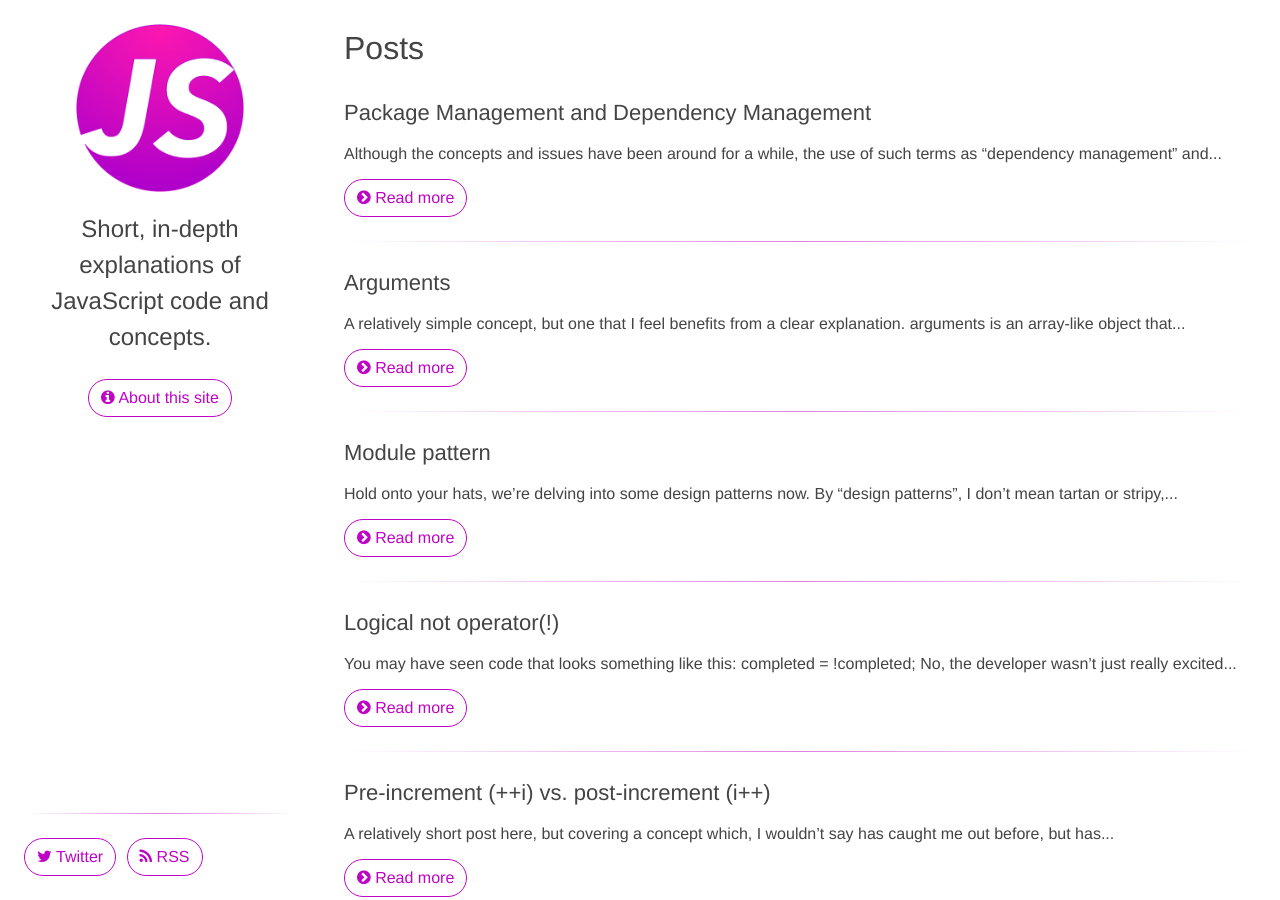
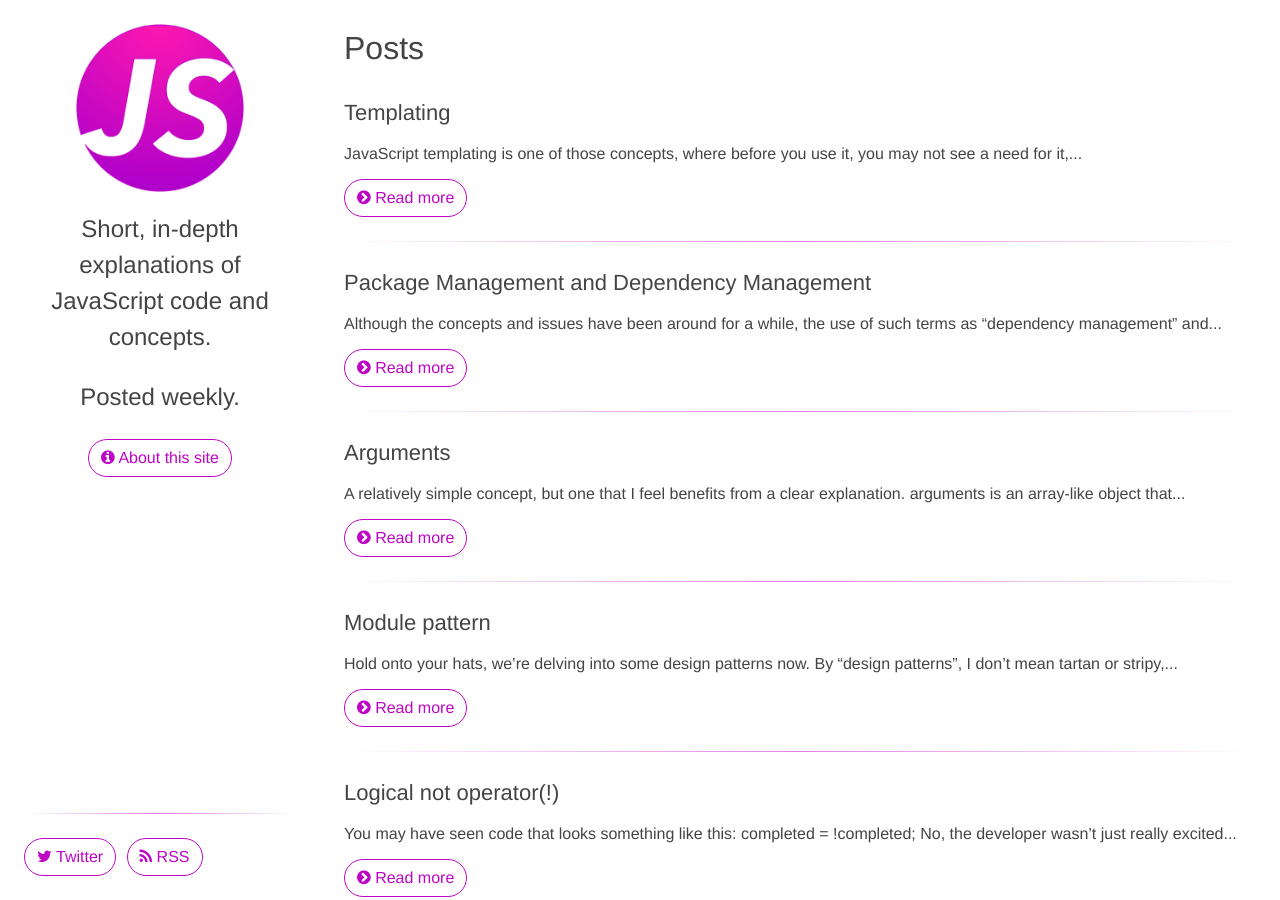
Before and after one commit to benhowdle89/js-idioms, a Jekyll site: the page built from index.html, in a window 1280 px wide and 900 px high. Built offline with Jekyll 4.4.1, drawn with Linux system fonts in a browser that asks for light colours; nearby versions of some CDN libraries; comment, search, counter and statistics services are not loaded; some of the changed lines change nothing that is shown.

Commit message:
new post

```diff
--- a/_includes/header.html
+++ b/_includes/header.html
@@ -12,6 +12,8 @@
 
   <h2>Short, in-depth explanations of JavaScript code and concepts.</h2>
 
+  <h2>Posted weekly.</h2>
+
   <div class="centered">
     <a href="/about" class="button"><i class="fa fa-info-circle"></i> About this site</a>
   </div>
--- /dev/null
+++ b/_posts/2014-08-08-templating.markdown
@@ -0,0 +1,153 @@
+---
+layout: post
+title:  "Templating"
+date:   2014-08-08 18:25:31
+---
+
+JavaScript templating is one of those concepts, where before you use it, you may not see a need for it, but once you have; there's no going back. It makes sense. It keeps things clean. But what exactly is templating?
+
+Well, a template in generic terms means a document which can be built upon or from to produce other documents. This meaning does carry across fairly well to web. We're going to be looking at JavaScript templating and how it can aid us in writing our websites and web applications.
+
+## Using templates
+
+Imagine we have an autocomplete input on our website, which, when the user types something in, we take that value, send it off to our backend server and then display the results from the server on the page.
+
+Which might look something like this:
+
+{% highlight javascript %}
+
+$('#searchInput').on('keyup', function(e){
+	var value = $(this).val();
+	$.ajax({
+		url: "/autocomplete/" + value,
+		success: function(results){
+			var resultsEl = $('#results');
+			resultsEl.empty();
+			for(var i = 0; i < results.length; i++){
+				resultsEl.append('<li class="search-result">' + results[i].item + '</li>');
+			}
+		}
+	});
+});
+
+{% endhighlight %}
+
+A fairly simple piece of functionality. We receive an array from our server in the `success` function and we then use a `for` loop on the array and build up a string of HTML inside the `append` function which puts it into the DOM, with the value concatenated into the middle. Now this example, although small and rudimentary, can hopefully illustrate that if we develop more complex features, this might turn into spaghetti code.
+
+So before we move on to how templating might aid us here, it might be worth looking at what, potentially, might trip us up or slow us down in the future.
+
+Firstly, the mixing of markup and JavaScript in the same file is generally advised against. If you want to change the HTML for the autocomplete feature, wouldn't it be nice to *actually go to a HTML file* and not open up your JavaScript? If you have designers on your team who can do HTML and CSS, they're certainly not going to want to trawl through your JavaScript files to change a CSS class name. So, we want to put our HTML into HTML files and we want to write HTML, not some mangled string of concatenated mess, which lives inside a JavaScript function. Right. On we go to templating.
+
+For today's post, I'm going to be using the [Handlebars](http://handlebarsjs.com/) templating engine in all the examples, to keep it simple. Handlebars happens to be one of the most widely used and praised choices out there for templating, so we're in good hands.
+
+Lets start by illustrating how Handlebars works (which is similar to the rest), then we'll build up to a more realistic development workflow using Handlebars.
+
+{% highlight javascript %}
+<script id="results-template" type="text/x-handlebars-template"></script>
+{% raw %}{{#each results}}
+	<li class="search-result">{{item}}</li>
+{{/each}}{% endraw %}
+</script>
+{% endhighlight %}
+
+So, as you can see, a template is simply a fragment of HTML. It may be a whole UI component, or just one tag, like the one above. The main motivation is the pull the actual HTML *out* of your JavaScript code. There may be a couple of things that may strike you as odd in the above template. Firstly, it's inside a script tag. One method of using Handlebars, is store your fragments of HTML in script tags, but to change the `type` attribute to something other than `text/javascript`, which means that it won't be processed by the browser as *actual* JavaScript code. So next you might be thinking, what's up with the curly braces. These are special "tags" for Handlebars itself. It tells Handlebars that it needs to convert these and their contents into real HTML. The logic here hopefully looks quite self-explanatory, we're looping over the `results` array from our server, and then outputting an `<li>` for each, and then saying we want the `item` property from each object in the `results` array populated into our HTML. Once I show you how we integrate this into our JavaScript code from the beginning, it should hopefully be a lot simpler to understand.
+
+The code for this is as follows:
+
+{% highlight javascript %}
+
+$('#searchInput').on('keyup', function(e){
+	var value = $(this).val();
+	$.ajax({
+		url: "/autocomplete/" + value,
+		success: function(results){
+			var resultsEl = $('#results');
+			var source = $("#results-template").html(); // this is the contents of our script tag
+			var template = Handlebars.compile(source); // here we pass the template to Handlebars
+			var html = template(results); // Handlebars gives us a function which returns HTML. Results is from the server
+			resultsEl.html(html); // We can then use that HTML to populate into the DOM
+		}
+	});
+});
+
+{% endhighlight %}
+
+So, we kept our HTML out of our JavaScript code and we gave Handlebars the template and some data and it returned us some processed HTML, which we can pop into the DOM for the user to see.
+
+That should serve as a basic intro to templating, however, if you'd like to see more of what you can do with Handlebars, including registering your own functions (like the `#each` you saw above), then head on over to the [docs](http://handlebarsjs.com/) and have a go with some more of the advanced uses and features of Handlebars.
+
+## Hold on to your butts
+
+So I said at the start, that it would be excellent if we could house our HTML in separate files, and work on them without having to put them in script tags. But how? Well, we're going to use our knowledge of [dependency management]({% post_url 2014-08-01-package-management-and-dependency-management %}) and Handlebars pre-compilation.
+
+Handlebars pre-compilation means that you don't have to compile the template in the browser, it's actually sent to the browser already compiled and ready to go, which improves the performance, which is always nice.
+
+To use Browserify (dependency manager) and Handlebars pre-compilation, we're also going to briefly introduce another piece to our puzzle; Gulp. Now this post isn't an intro to Gulp, so I'm only going to explain the relevant parts of Gulp (enough to complete our templating functionality), and then follow up with another post specifically on JavaScript task runners (like Gulp and Grunt, for example). So if you create a new folder somewhere, and open up terminal. Hopefully you've got Node.js installed on your machine, if you haven't, head on over to [the site](http://nodejs.org) and download it - should only take a minute or two.
+
+In terminal, within your new project directory, create an `index.html`, a `main.js` and a `gulpfile.js`. Into the gulpfile, paste the below:
+
+{% highlight javascript %}
+var gulp = require('gulp');
+var source = require('vinyl-source-stream');
+var watchify = require('watchify');
+
+var hbsfy = require("hbsfy").configure({
+	extensions: ["html"]
+});
+
+gulp.task('scripts', function() {
+	var bundler = watchify('./main.js');
+
+	bundler.transform(hbsfy);
+
+	bundler.on('update', rebundle);
+
+	function rebundle() {
+		return bundler.bundle()
+			.pipe(source('built.js'))
+			.pipe(gulp.dest('./'));
+	}
+
+	return rebundle();
+});
+
+// default gulp task
+gulp.task('default', ['scripts']);
+{% endhighlight %}
+
+Once you've done that, type into terminal `npm install gulp -g`, when that's finished, type in `npm install watchify hbsfy vinyl-source-stream`. This will tell npm (Node.js' own package manager) to install gulp on your system and the rest into your project directory. We'll come back to that gulp file in a second.
+
+Next I'd like you to create a sub-directory called `templates` and create a file inside called `sample.html`. Fill it with this content:
+
+`<p>I'm from the template!</p>`
+
+and into the `index.html` file, place the content below:
+
+{% highlight html %}
+
+<html>
+<body>
+	<div id="page">
+
+	</div>
+	<script type="text/javascript" src="built.js"></script>
+</body>
+</html>
+
+{% endhighlight %}
+
+Now, in your `main.js` place this content:
+
+{% highlight javascript %}
+
+var template = require('./templates/sample.html');
+
+$('#page').html(template());
+
+{% endhighlight %}
+
+and then open up terminal and type in `gulp`. Now all being well, you should be able to visit the `index.html` page in a web browser and see the contents of your `sample.html` file on the page.
+
+Now, to run through everything we've just done. First off, we used [Gulp](http://gulpjs.com/), which as I mentioned, we won't delve too much into now, but it's a build system. You tell it tasks to perform, and it performs them. We defined a `scripts` task in our `gulpfile.js` above and told Gulp to run that task, whenever we run `gulp` from the command line. It's the default task. We are using Browserify's best friend "Watchify" - written by the same very smart guy. Watchify uses Browserify under the hood, but it also watches your files for changes so you don't keep having to re-run Browserify whenever you want to see your changes update in the browser. So we tell Browserify where to find our "main" JavaScript file, which happens to also be called `main.js` and then we tell it to "transform" our file as it's being processed. In our case, as we're using Handlebars, what this will do is scan our `main.js` and find the `require` function which points to a `.html` file (our template!) and says, "when you find one of these, please pre-compile it with Handlebars". Then Browserify continues as normal and outputs a new file: `built.js`. This new file will contain all the HTML content from our `.html` template, ready for when we run this line: `$('#page').html(template());`.
+
+So by now, you're armed with a basic understanding of how templating works, and it's advantages. You know how to use Handlebars, and you can now develop using separate `.html` files, and build your templates into your JavaScript file using Browserify and Gulp. Not bad.
```
